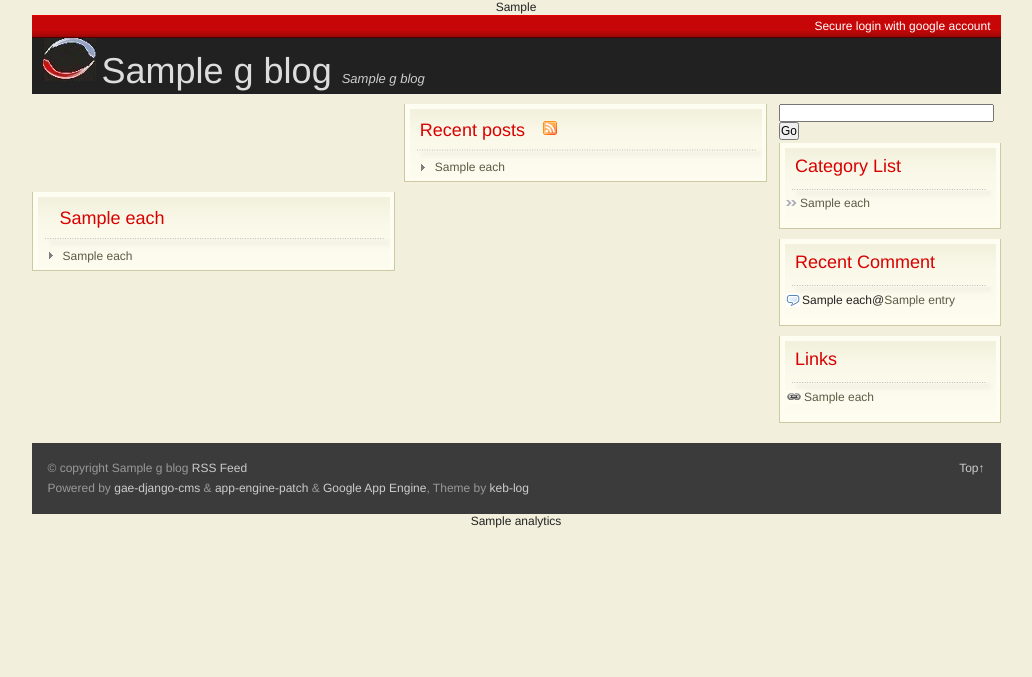
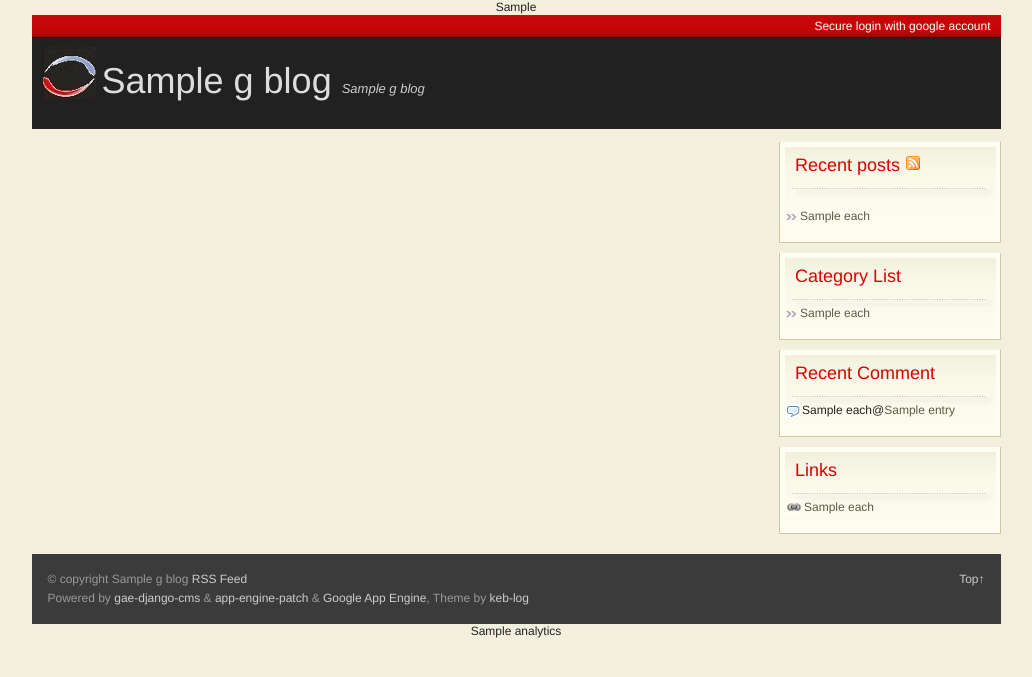
Before and after one commit to tdrgabi/activspirit, a Django app: template app1/templates/app1/index.html in a window 1280 px wide. Shown: the top 677 px of the page, without its empty margins (124-1156 px from the left). Run offline with Django 3.2, Linux system fonts and the light colour scheme; the template is opened without the code that fills it: most values are stand-ins (such as "Sample title", 1, 10 or a date in 2020); parts of the project's set-up code (start-up, migrations or seed data) failed here and were passed over.

Commit message:
moved all the columns from the center to the right

```diff
--- a/app1/templates/app1/base.html
+++ b/app1/templates/app1/base.html
@@ -1,7 +1,7 @@
 {% extends 'base.html' %}
 {% load cache %}
 {% load i18n %}
-{% block title %}{% block subtitle %}{% endblock %} - GAE cms{% endblock %}
+{% block title %}{% block subtitle %}{% endblock %}{% endblock %}
 
 {% block nav %}
     <li class="curselect"><a href="{% url app1.views.index %}" title="GAE CMS">GAE CMS</a></li>
@@ -14,14 +14,18 @@
 </div>
 
 <div class="yui-b" id="sidebar">
-<form action="http://www.google.com/cse" target="_blank" id="cse-search-box">
-  <div>
-    <input type="hidden" name="cx" value="{% if g_blog.google_cse_cx %}{{g_blog.google_cse_cx|safe}}{% else %}009677936332633277893:-nyho-cdiwa{% endif %}" />
-    <input type="hidden" name="ie" value="UTF-8" />
-    <input type="text" name="q" size="28" />
-    <input type="submit" name="sa" value="{% trans 'Go' %}" />
-  </div>
-</form>
+
+
+    <div class="wrap_top first ">
+
+    <h2>{% trans "Recent posts" %} <A title="{% trans 'RSS Feed' %}" href="{% url app1.views.rsslatest%}" target="_blank"><IMG title="{% trans 'RSS Feed' %}" src="/media/images/rss.gif" alt="{% trans 'RSS Feed' %}"></A></h2>
+<br/>
+    <ul class="wrap_list">{%for each in newposts%}<li><a href="{{each.get_absolute_url}}" title="{{each.title}}">{{each.title}}</a></li>{%endfor%}
+    </ul>
+
+    </div>
+
+
 
 {% if user.is_authenticated %}
 <div class="wrap_top">
--- a/app1/templates/app1/index.html
+++ b/app1/templates/app1/index.html
@@ -10,29 +10,16 @@
 {% block content_main %}
 <div class="yui-b" id="conmain_index">
 <div class="yui-g">
-    <div class="yui-u first" id="ggad_index">
-    {%if ads_index_left_top%}{{ads_index_left_top|safe}}{%endif%}
-    </div>
-    <div class="yui-u cate">
-    <h2>{% trans "Recent posts" %} <A title="{% trans 'RSS Feed' %}" href="{% url app1.views.rsslatest%}" target="_blank"><IMG title="{% trans 'RSS Feed' %}" src="/media/images/rss.gif" alt="{% trans 'RSS Feed' %}"></A></h2>
-    <ul class="even">{%for each in newposts%}<li><a href="{{each.get_absolute_url}}" title="{{each.title}}">{{each.title}}</a></li>{%endfor%}
-    </ul>
-    </div>
+
+
+
 </div>
 <div class="yui-g">
 {%for cate in all_categories|slice:":8"%}
 {% if forloop.counter|divisibleby:2 %}
-    <div class="yui-u cate">
-    <h2><a href="{{cate.get_absolute_url}}" title="{{cate.name|safe}}">{{cate.name|safe}}</a></h2>
-    <ul class="odd">{%for each in cate.posts%}<li><a href="{{each.get_absolute_url}}" title="{{each.title}}">{{each.title}}</a></li>{%endfor%}
-    </ul>
+    <div class="yui-u ">
     </div>
-    <div class="clear"></div>
-{%else%}
-    <div class="yui-u first cate">
-    <h2><a href="{{cate.get_absolute_url}}" title="{{cate.name|safe}}">{{cate.name|safe}}</a></h2>
-    <ul class="even">{%for each in cate.posts%}<li><a href="{{each.get_absolute_url}}" title="{{each.title}}">{{each.title}}</a></li>{%endfor%}
-    </ul>
+    <div class="yui-u first ">
     </div>
 {%endif%}
 {%endfor%}
--- a/media/css/main.css
+++ b/media/css/main.css
@@ -2,7 +2,7 @@ body {background-color:#f2f0dc;}
 a {text-decoration:None;color:#5d5b46;}
 a:hover {color:#000;text-decoration:underline;}
 #hd {background:url('/media/images/logo.jpg') #212121 10px center no-repeat;margin-bottom:10px;}
-#hd h1{color:#f9f7d1;margin:15px 5px 5px 70px;}
+#hd h1{color:#f9f7d1;margin:25px 5px 30px 70px;}
 #hd h1 a{color:#ddd;}
 #hd h1 a:hover{color:#fff;text-decoration:none;}
 #hd h1 em{color:#ccc;font-size:small;}
```
Also changed, not shown: app1/templates/app1/detail.html (+0 -13 lines).
